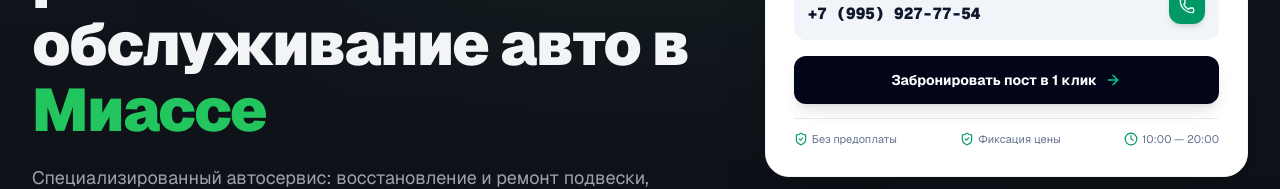
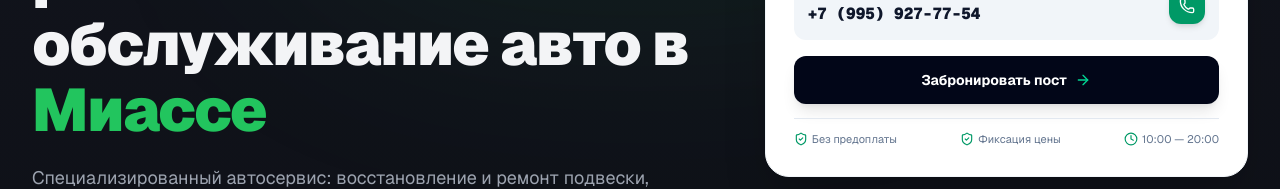
Before and after one commit to 7project/autobox, a Next.js app: page / in a window 1280 px wide. Shown: the part 309-498 px from the top of the page. Built offline with nearby package versions, Linux system fonts and the light colour scheme.

Commit message:
Rename button

```diff
--- a/src/app/page.tsx
+++ b/src/app/page.tsx
@@ -213,7 +213,7 @@ export default function HomePage() {
                     prompt="Здравствуйте! Хочу срочно забронировать пост на подъёмнике на сегодня. Какое время свободно?"
                     className="w-full py-3.5 px-4 rounded-xl bg-slate-950 text-white text-xs sm:text-sm font-bold hover:bg-slate-900 transition-all flex items-center justify-center gap-2 shadow-lg cursor-pointer"
                   >
-                    <span>Забронировать пост в 1 клик</span>
+                    <span>Забронировать пост</span>
                     <ArrowRight className="h-4 w-4 text-emerald-400" />
                   </BookingConsultantButton>
                 </div>
```
